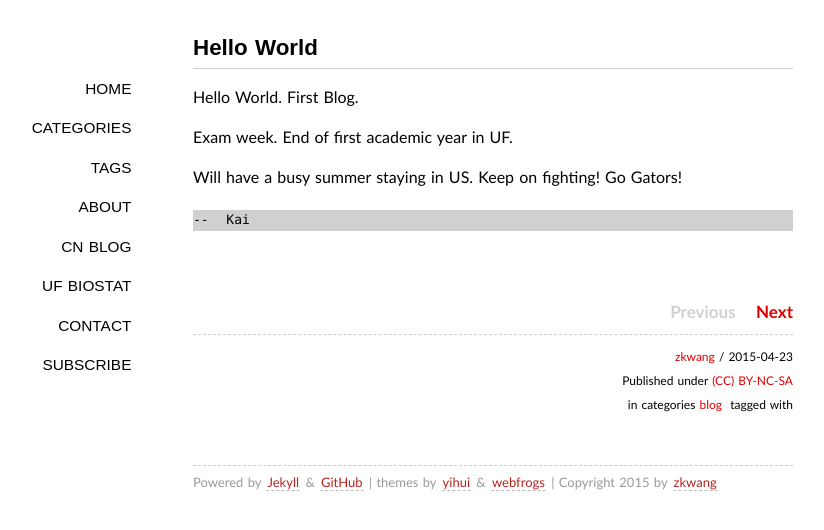
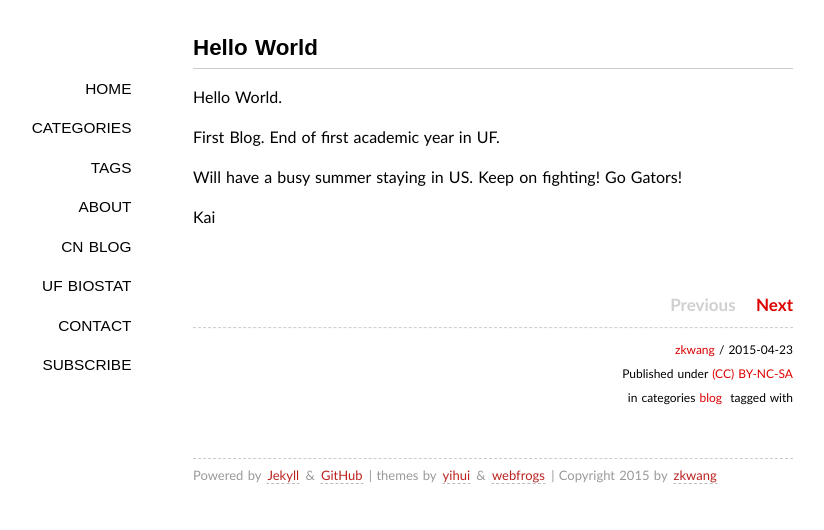
Before and after one commit to zkwang2014/zkwang2014.github.com, a Jekyll site: the page built from _posts/2015-04-23-HelloWorld.md, in a window 1280 px wide. Shown: the top 530 px of the page, without its empty margins (147-971 px from the left). Built offline with Jekyll 4.4.1, drawn with Linux system fonts in a browser that asks for light colours; nearby versions of some CDN libraries; some web fonts are replaced; library files that are not in the unit come from our copies; Markdown is read by kramdown in place of the engine named in the settings; comment, search, counter and statistics services are not loaded.

Commit message:
update
update

```diff
--- a/_posts/2015-04-23-HelloWorld.md
+++ b/_posts/2015-04-23-HelloWorld.md
@@ -5,10 +5,10 @@ description: "blog"
 category: blog
 tags: []
 ---
-Hello World. First Blog.
+Hello World.
 
-Exam week. End of first academic year in UF.
+First Blog. End of first academic year in UF.
 
 Will have a busy summer staying in US. Keep on fighting! Go Gators!
 
-	--  Kai
+Kai
```
Also changed, not shown: _posts/2015-05-01-bolgging.md (+1 -1 lines), about/about.md (+2 -0 lines).
